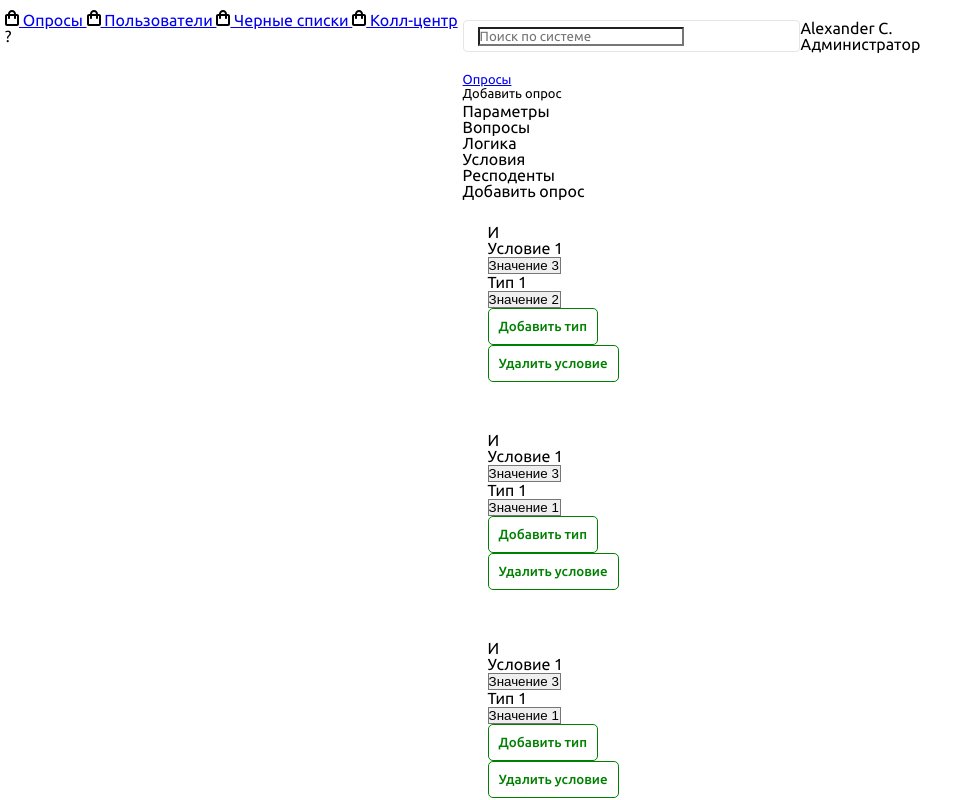
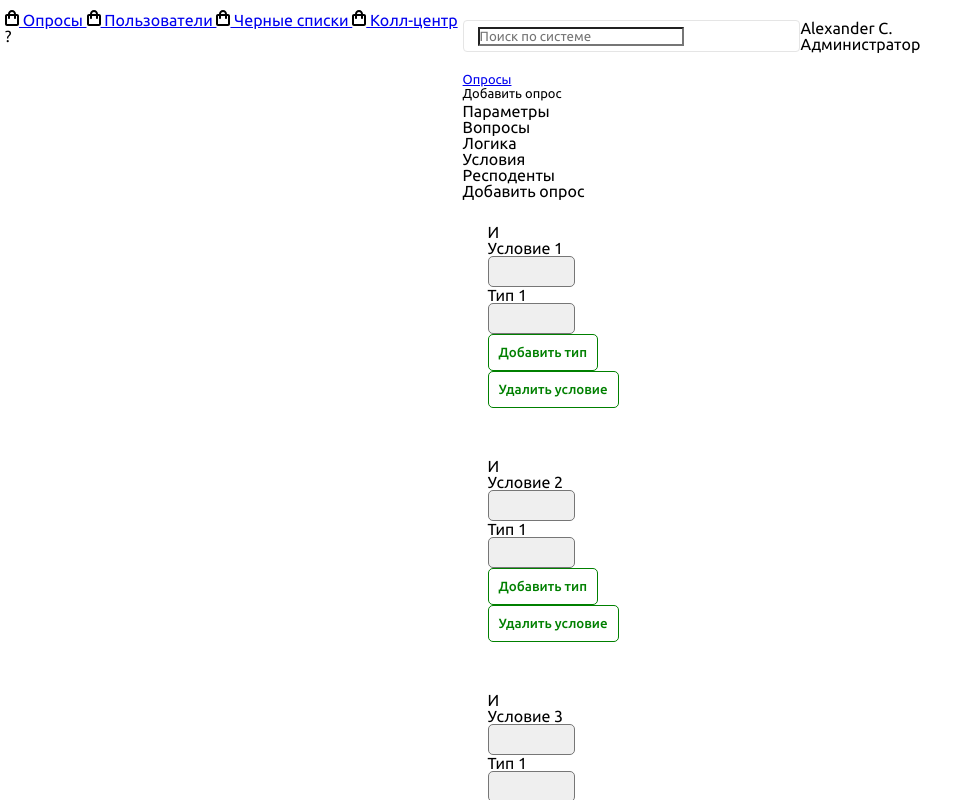
Before and after one commit to WebMukhammad/test-project, a Nuxt app: page / in a window 1280 px wide. Shown: the top 800 px of the page, without its empty margins (0-978 px from the left). Built offline with nearby package versions, Linux system fonts and the light colour scheme.

Commit message:
завершил выполнение тестовой работы

```diff
--- a/api/user.api.js
+++ /dev/null
@@ -1,5 +0,0 @@
-export default {
-  getIP() {
-    return this.$axios.$get('https://ipgeolocation.abstractapi.com/v1/?api_key=696c3ec62b6b418cb75fd5505c83a893')
-  }
-}
--- a/components/Card.vue
+++ b/components/Card.vue
@@ -2,21 +2,15 @@
   <div :class="['card', `card_${theme}`]">
     <div class="card__join">И</div>
     <div class="card__head">
-      <div v-for="(item, index) in conditionList" :key="index" class="card__head-item">
-        <div class="card__head-title">Условие 1</div>
-        <select class="card__head-select">
-          <option v-for="(option, idx) in item" :key="idx" value="value1" :selected="option.selected">
-            {{ option.text }}
-          </option>
-        </select>
+      <div class="card__head-item">
+        <div class="card__head-title">Условие {{ count }}</div>
+        <Select :id="count" :value="conditionValue" :list="conditionList" class="card__head-select" @change="onChangeSelect" />
       </div>
     </div>
     <div class="card__body">
       <div v-for="(item, index) in typeList" :key="index" class="card__body-item">
         <div class="card__body-title">Тип {{ index + 1 }}</div>
-        <select class="card__body-select">
-          <option v-for="(option, idx) in item" :key="idx" value="value1" :selected="option.selected">{{ option.text }}</option>
-        </select>
+        <Select :id="index + 1" :value="typeValue" :list="item" class="card__body-select" @change="onChangeSelectType" />
       </div>
     </div>
     <div class="card__footer">
@@ -45,6 +39,16 @@ export default {
       default() {
         return []
       }
+    },
+    count: {
+      type: Number,
+      default: null
+    }
+  },
+  data() {
+    return {
+      conditionValue: null,
+      typeValue: null
     }
   },
   methods: {
@@ -53,6 +57,12 @@ export default {
     },
     remove() {
       this.$emit('remove')
+    },
+    onChangeSelect(data) {
+      this.$emit('change-select', data)
+    },
+    onChangeSelectType(data) {
+      this.$emit('change-select-type', data, this.count)
     }
   }
 }
@@ -126,8 +136,6 @@ export default {
     }
     &-select {
       flex: 3;
-      padding: 7px;
-      border-radius: 5px;
     }
   }
   &__body {
@@ -143,8 +151,6 @@ export default {
     }
     &-select {
       flex: 3;
-      padding: 7px;
-      border-radius: 5px;
     }
   }
   &__footer {
--- /dev/null
+++ b/components/Select.vue
@@ -0,0 +1,50 @@
+<template>
+  <select v-model="val" class="select" @change="onChangeSelect">
+    <option v-for="(option, index) in list" :key="index" :value="option">{{ option }}</option>
+  </select>
+</template>
+
+<script>
+export default {
+  model: {
+    props: 'value',
+    event: 'change'
+  },
+  props: {
+    value: {
+      type: String,
+      default: null
+    },
+    id: {
+      type: [String, Number],
+      default: null
+    },
+    list: {
+      type: Array,
+      default() {
+        return []
+      }
+    }
+  },
+  data() {
+    return {
+      val: this.value
+    }
+  },
+  methods: {
+    onChangeSelect() {
+      this.$emit('change', {
+        id: this.id,
+        value: this.val
+      })
+    }
+  }
+}
+</script>
+
+<style lang="postcss" scoped>
+.select {
+  padding: 7px;
+  border-radius: 5px;
+}
+</style>
--- a/pages/index.vue
+++ b/pages/index.vue
@@ -14,11 +14,14 @@
         <Card
           v-for="(item, index) in cards"
           :key="index"
+          :count="index + 1"
           :theme="item.theme"
           :condition-list="item.conditionList"
           :type-list="item.typeList"
           @add="addCardType(index)"
           @remove="removeCardType(index)"
+          @change-select="onChangeSelect"
+          @change-select-type="onChangeSelectType"
         />
       </div>
     </div>
@@ -43,45 +46,101 @@ export default {
   data() {
     return {
       path: [{ name: 'Опросы', url: '/' }, { name: 'Добавить опрос' }],
+      result: [],
       cards: [
         {
           theme: 'orange',
-          conditionList: [[{ text: 'Значение 1' }, { text: 'Значение 2' }, { text: 'Значение 3 ', selected: true }]],
-          typeList: [[{ text: 'Значение 1' }, { text: 'Значение 2', selected: true }, { text: 'Значение 3 ' }]]
+          conditionList: ['Значение 1', 'Значение 2', 'Значение 3 '],
+          typeList: [['Значение 1', 'Значение 2', 'Значение 3 ']]
         },
         {
           theme: 'blue',
-          conditionList: [[{ text: 'Значение 1' }, { text: 'Значение 2' }, { text: 'Значение 3 ', selected: true }]],
-          typeList: [[{ text: 'Значение 1', selected: true }, { text: 'Значение 2' }, { text: 'Значение 3 ' }]]
+          conditionList: ['Значение 1', 'Значение 2', 'Значение 3 '],
+          typeList: [['Значение 1', 'Значение 2', 'Значение 3 ']]
         },
         {
           theme: 'green',
-          conditionList: [[{ text: 'Значение 1' }, { text: 'Значение 2' }, { text: 'Значение 3 ', selected: true }]],
-          typeList: [[{ text: 'Значение 1', selected: true }, { text: 'Значение 2' }, { text: 'Значение 3 ' }]]
+          conditionList: ['Значение 1', 'Значение 2', 'Значение 3 '],
+          typeList: [['Значение 1', 'Значение 2', 'Значение 3 ']]
         },
         {
           theme: 'grey',
-          conditionList: [[{ text: 'Значение 1' }, { text: 'Значение 2' }, { text: 'Значение 3 ', selected: true }]],
-          typeList: [[{ text: 'Значение 1' }, { text: 'Значение 2' }, { text: 'Значение 3 ', selected: true }]]
+          conditionList: ['Значение 1', 'Значение 2', 'Значение 3 '],
+          typeList: [['Значение 1', 'Значение 2', 'Значение 3 ']]
         }
       ]
     }
   },
   methods: {
     addCardType(index) {
-      const list = [{ text: 'Значение 1', selected: true }, { text: 'Значение 2' }, { text: 'Значение 3 ' }]
+      const list = ['Значение 1', 'Значение 2', 'Значение 3 ']
       this.cards[index].typeList.push(list)
+
+      this.send()
     },
     removeCardType(index) {
-      this.cards[index].conditionList = []
+      this.cards.splice(index, 1)
+      this.result = this.result.filter((el) => el.id !== index + 1)
+      this.send()
     },
     addCard() {
       const card = {
         theme: 'orange',
-        conditionList: [[{ text: 'Значение 1' }, { text: 'Значение 2' }, { text: 'Значение 3 ', selected: true }]],
-        typeList: [[{ text: 'Значение 1' }, { text: 'Значение 2', selected: true }, { text: 'Значение 3 ' }]]
+        conditionList: [['Значение 1', 'Значение 2', 'Значение 3 ']],
+        typeList: [['Значение 1', 'Значение 2', 'Значение 3 ']]
       }
       this.cards.push(card)
+      this.send()
+    },
+    onChangeSelect(data) {
+      // если уже есть значение, то перезаписываем его
+      if (this.result.find((p) => p.id === data.id)) {
+        const propIndex = this.result.findIndex((p) => p.id === data.id)
+        this.result[propIndex].value = data.value
+      } else {
+        this.result.push(data)
+      }
+
+      this.send()
+    },
+    onChangeSelectType(data, id) {
+      /**
+       * Ставим условия, чтобы у ответов был следующая структура:
+       *  id: 'Значение',
+       *  value: 'Значение',
+       *  children: [
+       *    {
+       *      id: 'Значение',
+       *      value: 'Значение',
+       *    }
+       *  ]
+       */
+      if (this.result.find((p) => p.id === id)) {
+        const propIndex = this.result.findIndex((p) => p.id === id)
+        if (this.result[propIndex].children?.find((p) => p.id === data.id)) {
+          const propIndexChild = this.result[propIndex].children.findIndex((p) => p.id === data.id)
+          this.result[propIndex].children[propIndexChild].value = data.value
+        } else {
+          this.result[propIndex].children = [data]
+        }
+      } else {
+        this.result.push([{ id, value: null, children: [data] }])
+      }
+
+      this.send()
+    },
+    async send() {
+      try {
+        await fetch('https://test-5d38d-default-rtdb.firebaseio.com/list.json', {
+          method: 'POST',
+          body: JSON.stringify(this.result),
+          headers: {
+            'Content-Type': 'aplication/json'
+          }
+        })
+      } catch (e) {
+        console.log('При отправке данных произошла ошибка', e)
+      }
     }
   }
 }
```
Also changed, not shown: api/helper.js (deleted, +0 -32 lines), api/index.js (deleted, +0 -13 lines).
